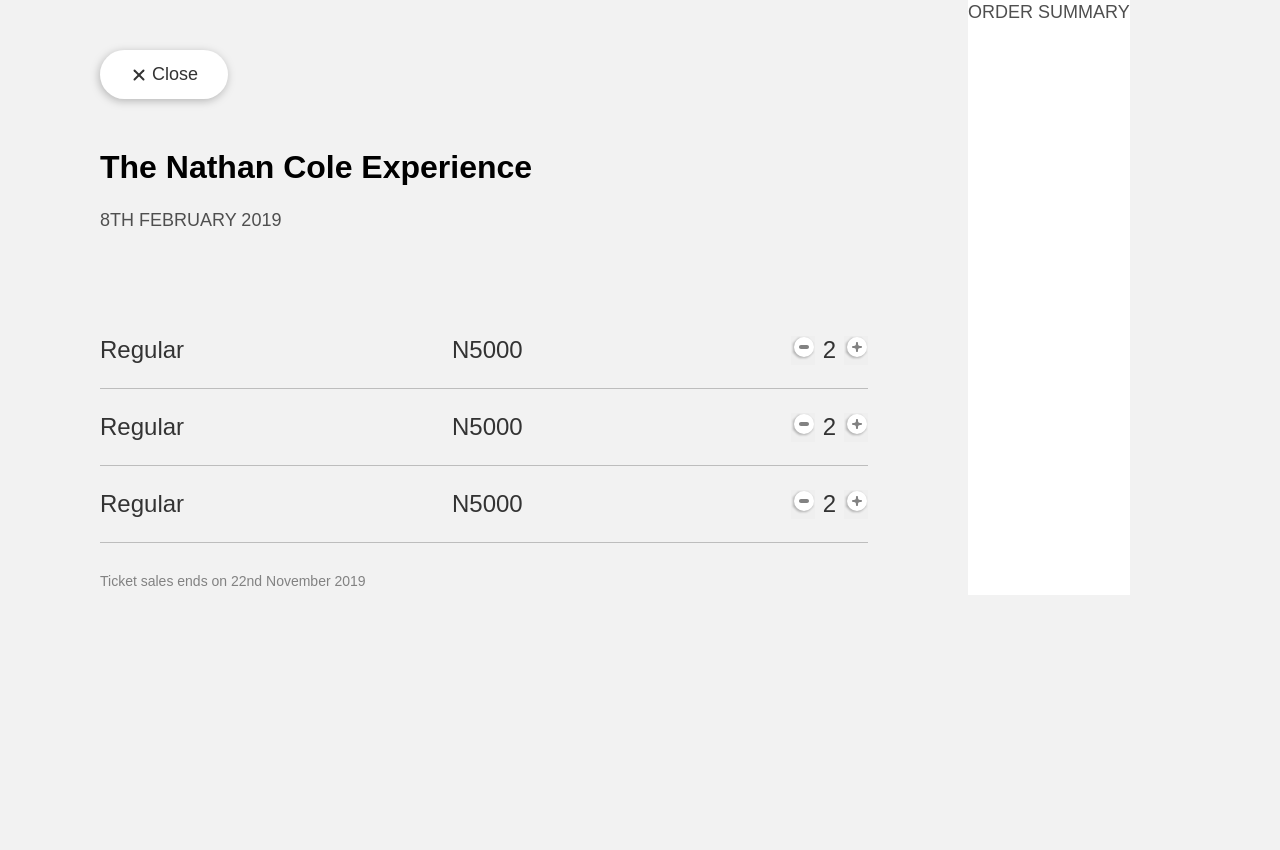
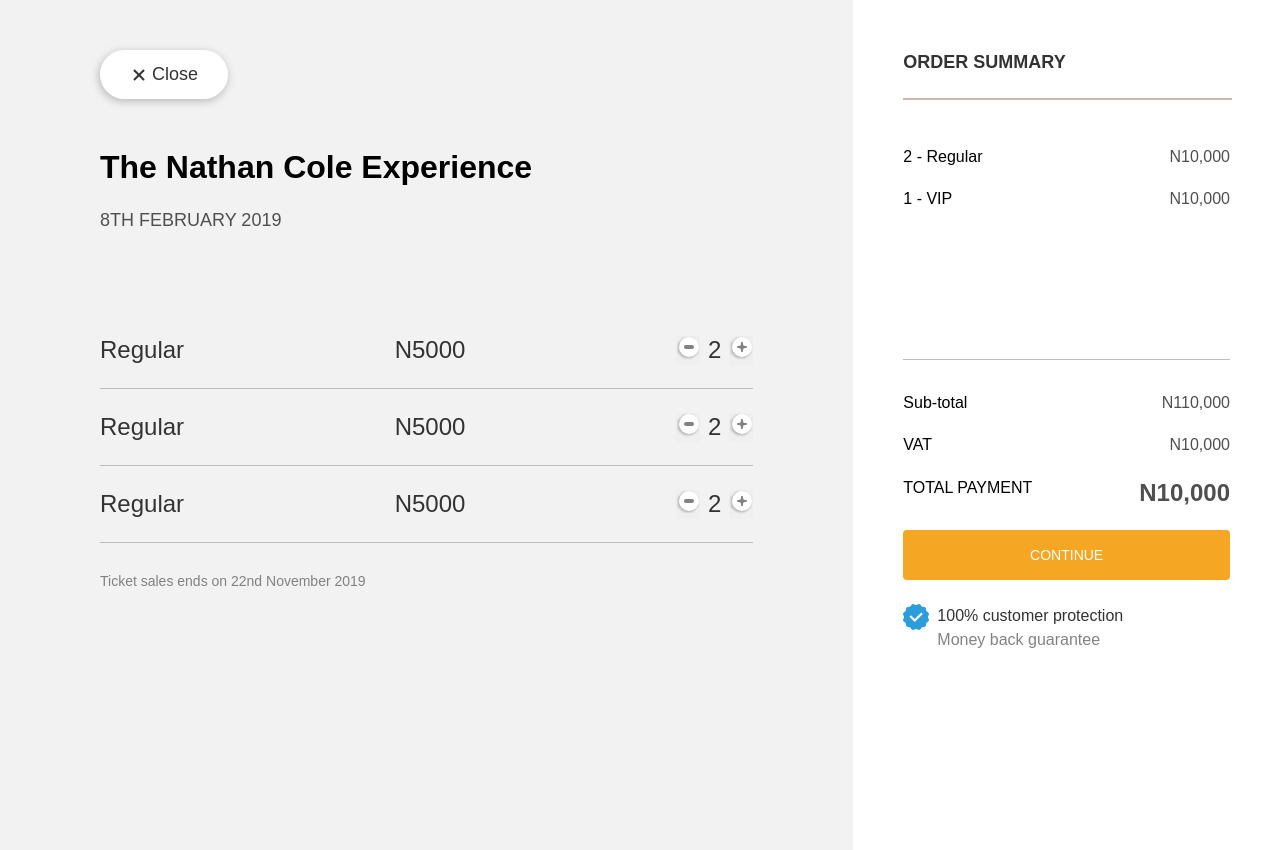
Before and after one commit to Uzoamaka126/flutter-test, a Vue app: page /payment in a window 1280 px wide. Before the commit the page ends 800 px from the top, so only its background shows below. Built offline with nearby package versions, Linux system fonts and the light colour scheme.

Commit message:
complete first step of checkout page

```diff
--- a/src/assets/css/styles.css
+++ b/src/assets/css/styles.css
@@ -165,7 +165,9 @@ p {
   margin-right: -15px;
   margin-left: -15px;
 }
-
+.column-100 {
+    width: 100%;
+}
 /********** BUTTONS ***********/
 button {
   outline: none;
@@ -368,7 +370,6 @@ button {
   border: 0.5px solid #ccb7b1;
   width: 100%;
   max-width: 100%;
-  height: 0px;
   margin: 0px !important;
 }
 
@@ -514,7 +515,7 @@ button {
 }
 .ticket-wrap.left {
   background: var(--bodyColor);
-  max-width: 70%;
+  max-width: 60%;
   padding-top: 50px;
   width: 60%;
   padding-right: 100px;
@@ -533,5 +534,14 @@ button {
 
 .order-summary--wrap {
   background: var(--whiteColor);
-
+  width: calc(100% - 70%);
+    padding-top: 50px;
+  padding-left: 50px;
+  padding-right: 50px;
+  min-height: 100vh;
 }
+.order-total {
+  margin-top: 150px;
+  padding-top: 34px;
+  border-top: 1px solid #BDBDBD;
+}
--- a/src/components/Events/Payments/EventPayment.vue
+++ b/src/components/Events/Payments/EventPayment.vue
@@ -63,9 +63,52 @@
             <!-- </div> -->
           </div>
           <div class="order-summary--wrap">
-            <h6 class="text-capitalize color-grey text-normal">
+            <h6 class="text-capitalize color-dark text-semi-bold">
               Order summary
             </h6>
+            <div class="divider mt-4"></div>
+            <div class="mt-5">
+              <div>
+                <div class="flex justify-between">
+                  <span>2 - Regular</span>
+                  <span class="color-grey">N10,000</span>
+                </div>
+                <div class="mt-4 flex justify-between">
+                  <span>1 - VIP</span>
+                  <span class="color-grey">N10,000</span>
+                </div>
+              </div>
+            </div>
+            <div>
+              <div class="order-total">
+                <div class="flex justify-between">
+                  <span>Sub-total</span>
+                  <span class="color-grey">N110,000</span>
+                </div>
+                <div class="mt-4 flex justify-between">
+                  <span class="text-capitalize text-sm">VAT</span>
+                  <span class="color-grey">N10,000</span>
+                </div>
+                <div class="mt-4 flex justify-between">
+                  <span class="text-capitalize text-sm">Total payment</span>
+                  <span class="color-grey text-md text-semi--bold"
+                    >N10,000</span
+                  >
+                </div>
+              </div>
+            </div>
+            <div class="mt-4 column-100">
+              <button to="/create-event" class="button--primary column-100">
+                CONTINUE
+              </button>
+            </div>
+            <div class="flex mt-4">
+              <span class="mr-2"><img src="../../../assets/img/guarantee.svg"/></span>
+              <div>
+                <p class="color-dark">100% customer protection</p>
+                <p class="color-grey--3">Money back guarantee</p>
+              </div>
+            </div>
           </div>
         </div>
       </div>
```
Also changed, not shown: src/assets/img/guarantee.svg (added), 1 other file (tests, documents, lock files or other folders). Lines whose indentation alone changed are shown as unchanged.
